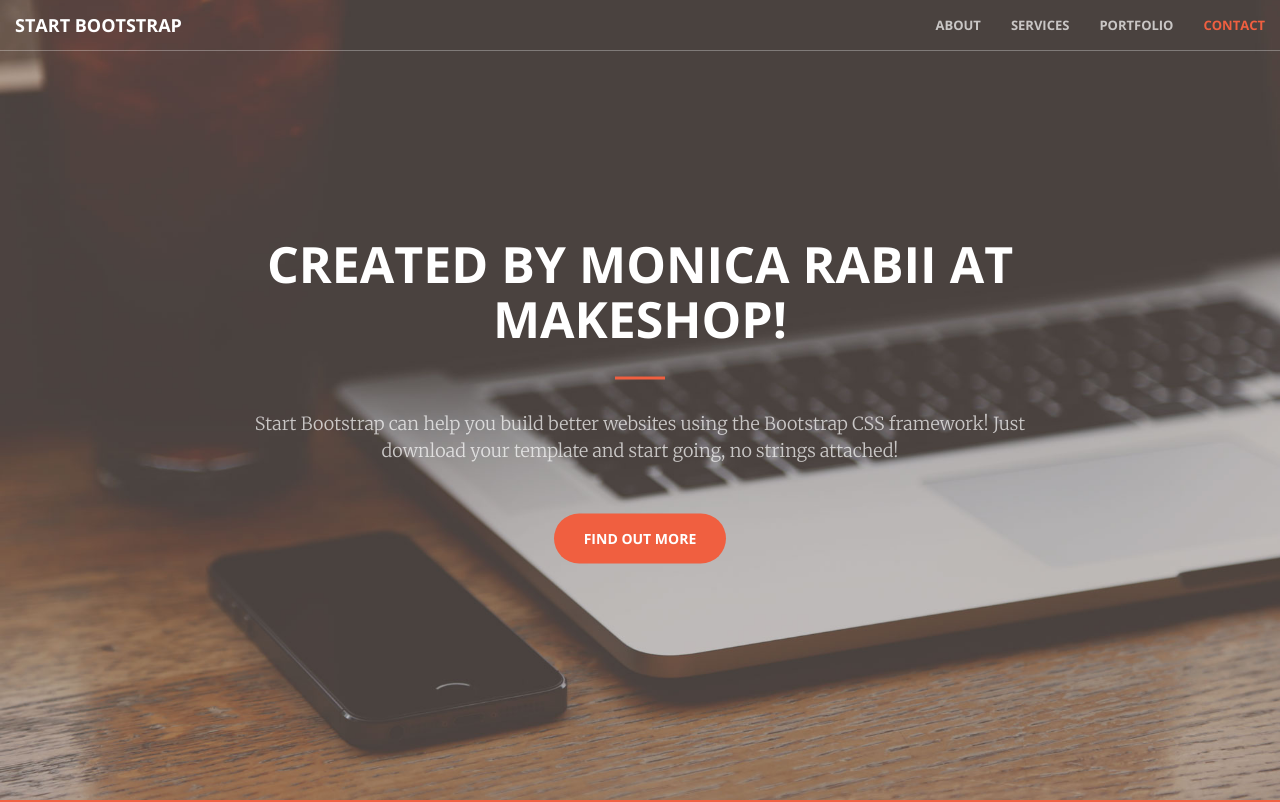
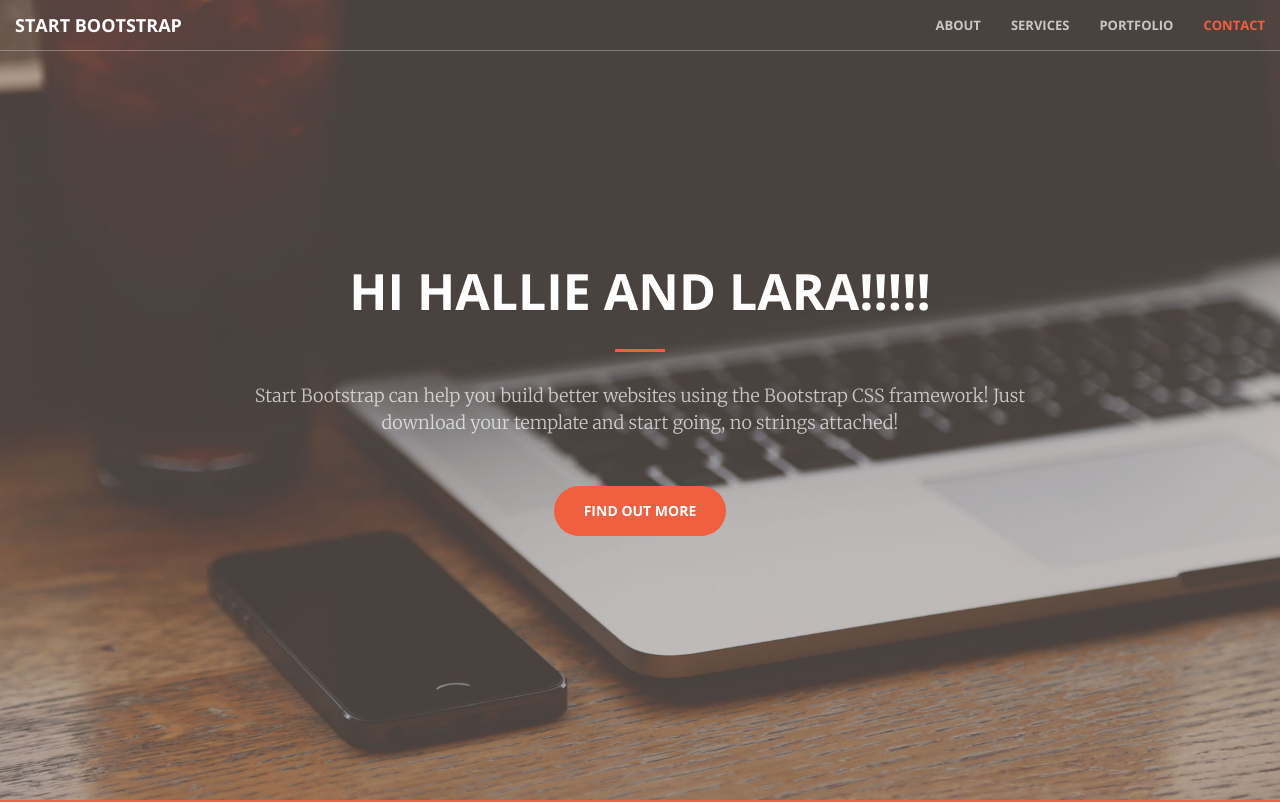
Before and after one commit to mrabii/mrabii.github.io, a website: page index.html in a window 1280 px wide. Shown: the top 802 px of the page. Drawn offline with nearby package versions, Linux system fonts and the light colour scheme.

Commit message:
hello to friends

```diff
--- a/index.html
+++ b/index.html
@@ -71,7 +71,7 @@
     <header>
         <div class="header-content">
             <div class="header-content-inner">
-                <h1 id="homeHeading">Created by Monica Rabii at Makeshop!</h1>
+                <h1 id="homeHeading">Hi Hallie and Lara!!!!!</h1>
                 <hr>
                 <p>Start Bootstrap can help you build better websites using the Bootstrap CSS framework! Just download your template and start going, no strings attached!</p>
                 <a href="#about" class="btn btn-primary btn-xl page-scroll">Find Out More</a>
```
